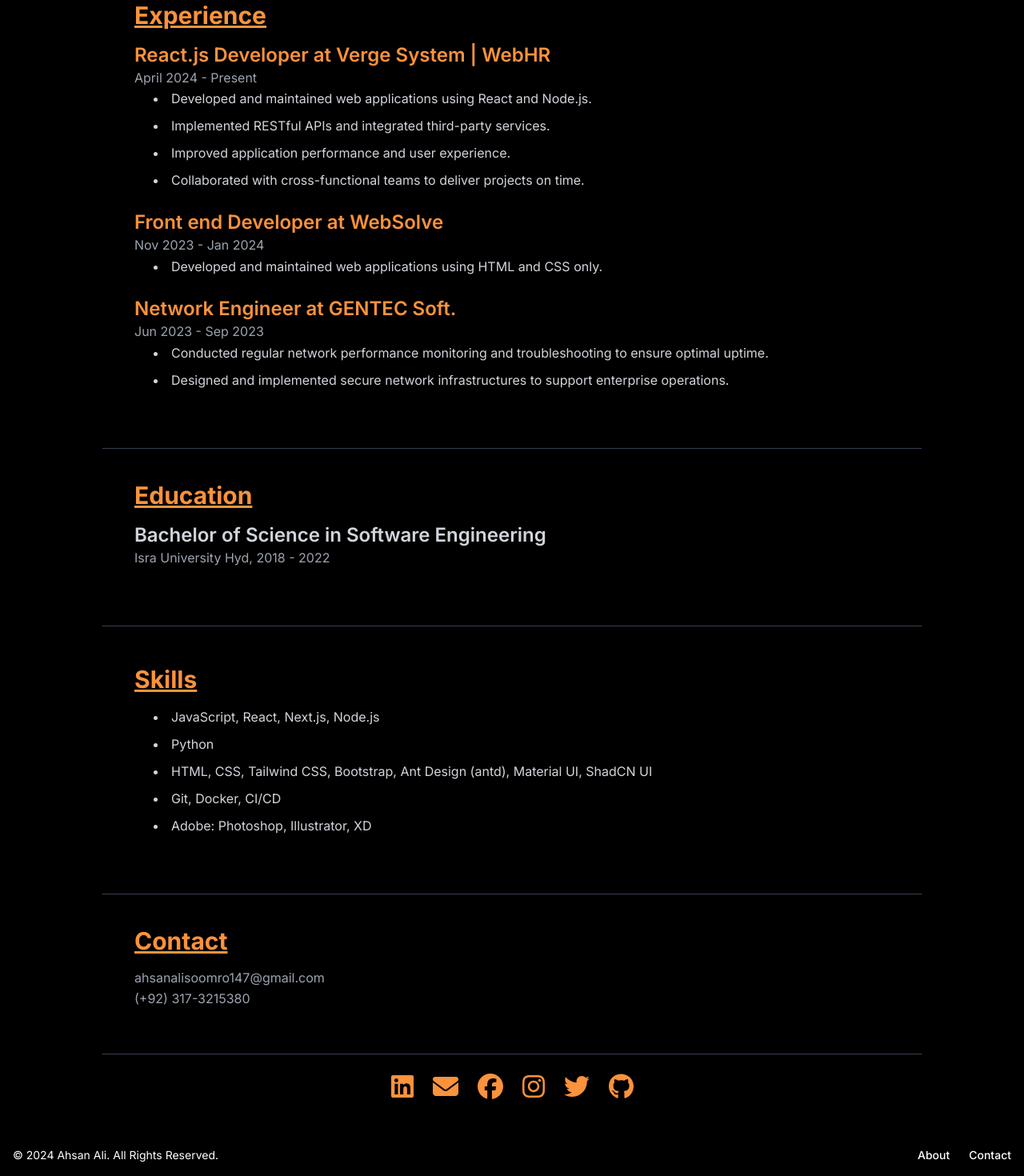
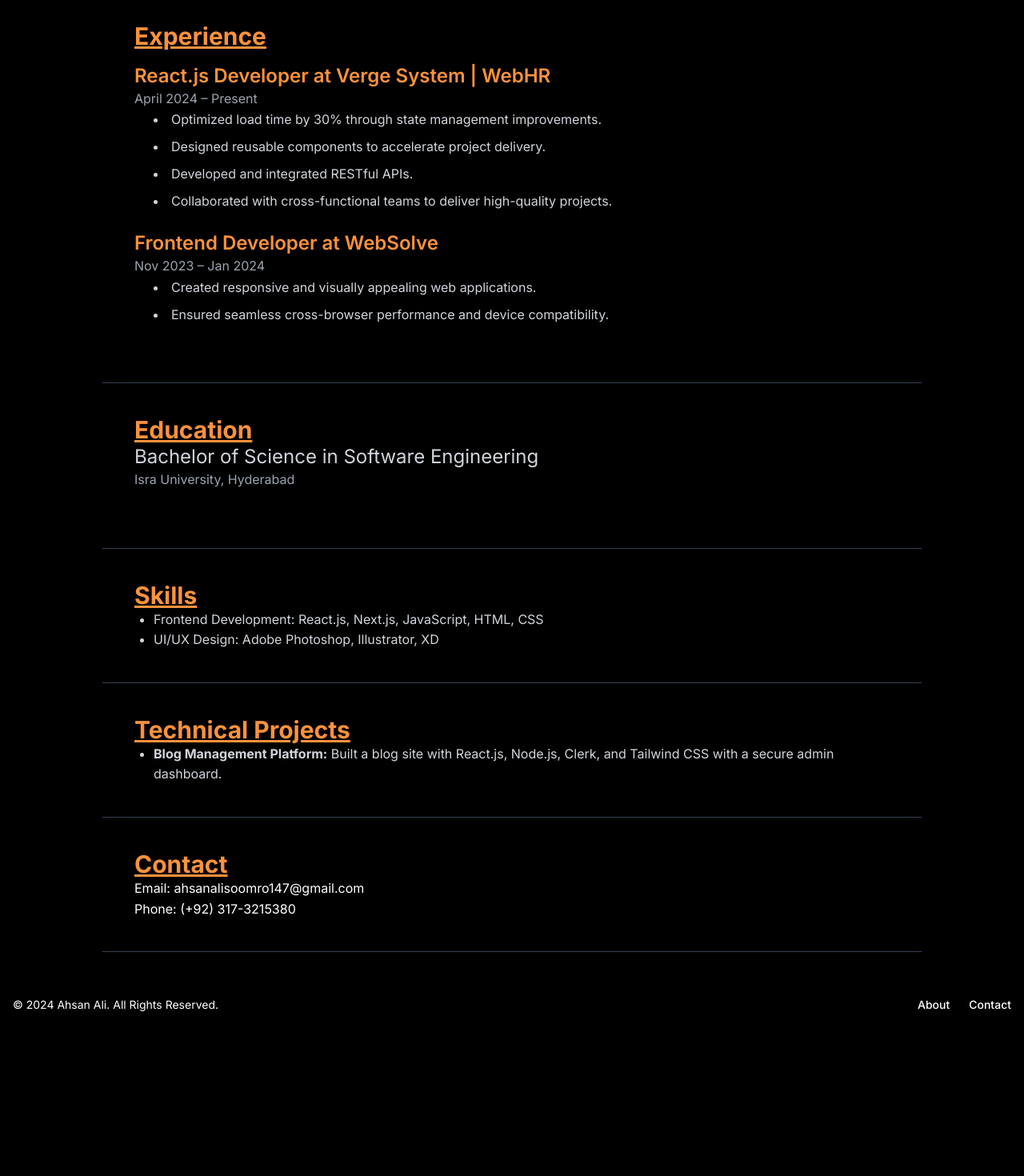
Before and after one commit to AhsanAli-Soomro/portfolio-web, a Next.js app: page /Text in a window 1280 px wide. Shown: the part 702-2172 px from the top of the page at 80% size. After the commit the page ends 1984 px from the top, so only its background shows below. Built offline with nearby package versions, Linux system fonts and the light colour scheme.

Commit message:
Update resume page

```diff
--- a/src/app/components/Resume.jsx
+++ b/src/app/components/Resume.jsx
@@ -2,8 +2,7 @@
 
 import React from 'react';
 import { FontAwesomeIcon } from '@fortawesome/react-fontawesome';
-import { faLinkedin, faFacebook, faInstagram, faTwitter, faGithub } from '@fortawesome/free-brands-svg-icons';
-import { faEnvelope } from '@fortawesome/free-solid-svg-icons';
+import { faLinkedin, faGithub, faEnvelope } from '@fortawesome/free-solid-svg-icons';
 
 const Resume = () => {
     const handleDownload = () => {
@@ -16,7 +15,7 @@
     };
 
     return (
-        <div className='flex bg-black flex-col'>
+        <div className="flex bg-black flex-col">
             <Stepper />
             <MainContent handleDownload={handleDownload} />
         </div>
@@ -26,24 +25,20 @@
 const Stepper = () => (
     <div className="w-full fixed bg-black pt-14 mb-10 z-10">
         <ul className="flex flex-wrap justify-around items-center font-normal text-gray-300 px-2 sm:px-6">
-            {['header', 'summary', 'experience', 'education', 'skills', 'contact'].map((section) => (
+            {['header', 'summary', 'experience', 'education', 'skills', 'projects', 'contact'].map((section) => (
                 <li key={section} className="relative text-xs sm:text-sm font-normal flex flex-col items-center mb-4 sm:mb-0">
                     <a href={`#${section}`} className="flex items-center space-x-2">
                         <span className="block w-3 h-3 sm:w-4 sm:h-4 bg-orange-400 rounded-full"></span>
                         <span className="text-xs sm:text-lg capitalize">{section}</span>
                     </a>
-                    {section !== 'contact' && (
-                        <span className="absolute w-px h-6 sm:h-8 left-1/2 transform -translate-x-1/2 top-6"></span>
-                    )}
                 </li>
             ))}
         </ul>
     </div>
 );
 
-
 const MainContent = ({ handleDownload }) => (
-    <div className='w-full pt-40 pb-10 bg-black text-white px-4 md:px-10'>
+    <div className="w-full pt-40 pb-10 bg-black text-white px-4 md:px-10">
         <div className="flex justify-center mb-4">
             <button
                 onClick={handleDownload}
@@ -57,30 +52,10 @@
         <Section id="experience" Component={Experience} />
         <Section id="education" Component={Education} />
         <Section id="skills" Component={Skills} />
+        <Section id="projects" Component={Projects} />
         <Section id="contact" Component={Contact} />
-        <div className="flex justify-center space-x-6 mt-6">
-            <a href="https://www.linkedin.com/in/ahsanali-soomro" className="text-orange-400 hover:text-white transition duration-300">
-                <FontAwesomeIcon icon={faLinkedin} size="2x" />
-            </a>
-            <a href="mailto:ahsanalisoomro147@gmail.com" className="text-orange-400 hover:text-white transition duration-300">
-                <FontAwesomeIcon icon={faEnvelope} size="2x" />
-            </a>
-            <a href="https://www.facebook.com/ahsanali.king.92" className="text-orange-400 hover:text-white transition duration-300">
-                <FontAwesomeIcon icon={faFacebook} size="2x" />
-            </a>
-            <a href="https://www.instagram.com/soomroahsan_ali/" className="text-orange-400 hover:text-white transition duration-300">
-                <FontAwesomeIcon icon={faInstagram} size="2x" />
-            </a>
-            <a href="http://www.twitter.com/AhsanAli3860" className="text-orange-400 hover:text-white transition duration-300">
-                <FontAwesomeIcon icon={faTwitter} size="2x" />
-            </a>
-            <a href="https://www.github.com/AhsanAli-Soomro" className="text-orange-400 hover:text-white transition duration-300">
-                <FontAwesomeIcon icon={faGithub} size="2x" />
-            </a>
-        </div>
     </div>
 );
-
 
 const Section = ({ id, Component }) => (
     <div id={id} className="max-w-5xl mx-auto p-4 md:p-10 bg-black border-b border-gray-700 scroll-mt-36">
@@ -92,11 +67,11 @@
     <div className="text-center">
         <h1 className="text-4xl font-bold text-orange-400">Ahsan Ali Soomro</h1>
         <h2 className="text-2xl text-gray-400 mt-2">Frontend Web Developer</h2>
-        <p className="text-gray-400 mt-2">ahsanalisoomro147@gmail.com | (+92) 317-3215380</p>
+        <p className="text-gray-400 mt-2">(+92) 317-3215380 · ahsanalisoomro147@gmail.com</p>
         <p className="text-gray-400 mt-2">
-            <a href='https://www.linkedin.com/in/ahsanali-soomro' className='hover:text-blue-500 transition duration-300'>LinkedIn</a>
-            {' | '}
-            <a href='https://github.com/AhsanAli-Soomro' className='hover:text-blue-500 transition duration-300'>GitHub</a>
+            <a href="https://ahsanalisoomro.vercel.app" className="hover:text-blue-500 transition duration-300">Portfolio</a> ·
+            <a href="https://linkedin.com/in/ahsanali-soomro" className="hover:text-blue-500 transition duration-300">LinkedIn</a> ·
+            <a href="https://github.com/AhsanAli-Soomro" className="hover:text-blue-500 transition duration-300">GitHub</a>
         </p>
     </div>
 );
@@ -105,7 +80,7 @@
     <div className="mb-8">
         <h3 className="text-3xl text-orange-400 font-bold mb-4 underline">Summary</h3>
         <p className="text-gray-300 leading-relaxed">
-            Experienced Front-end developer with a strong background in building scalable web applications and working across the Front-end. Proficient in HTML, CSS, JavaScript, React, and Next.js. Excellent problem-solving skills and a team player.
+            Enthusiastic and results-oriented Frontend Developer with over two years of experience creating interactive, user-friendly web applications. Adept at developing scalable, maintainable, and efficient solutions using React, Next.js, and modern tools. Skilled in UI/UX principles, optimizing functionality and aesthetics to elevate user experiences.
         </p>
     </div>
 );
@@ -116,27 +91,20 @@
         {[
             {
                 title: 'React.js Developer at Verge System | WebHR',
-                date: 'April 2024 - Present',
+                date: 'April 2024 – Present',
                 details: [
-                    'Developed and maintained web applications using React and Node.js.',
-                    'Implemented RESTful APIs and integrated third-party services.',
-                    'Improved application performance and user experience.',
-                    'Collaborated with cross-functional teams to deliver projects on time.',
+                    'Optimized load time by 30% through state management improvements.',
+                    'Designed reusable components to accelerate project delivery.',
+                    'Developed and integrated RESTful APIs.',
+                    'Collaborated with cross-functional teams to deliver high-quality projects.',
                 ],
             },
             {
-                title: 'Front end Developer at WebSolve',
-                date: 'Nov 2023 - Jan 2024',
+                title: 'Frontend Developer at WebSolve',
+                date: 'Nov 2023 – Jan 2024',
                 details: [
-                    'Developed and maintained web applications using HTML and CSS only.',
-                ],
-            },
-            {
-                title: 'Network Engineer at GENTEC Soft.',
-                date: 'Jun 2023 - Sep 2023',
-                details: [
-                    'Conducted regular network performance monitoring and troubleshooting to ensure optimal uptime.',
-                    'Designed and implemented secure network infrastructures to support enterprise operations.',
+                    'Created responsive and visually appealing web applications.',
+                    'Ensured seamless cross-browser performance and device compatibility.',
                 ],
             },
         ].map((job, index) => (
@@ -147,7 +115,7 @@
 
 const Job = ({ job }) => (
     <div className="mb-6">
-        <h4 className="text-2xl font-semibold text-orange-400 hover:underline hover:text-orange-300 transition duration-300">{job.title}</h4>
+        <h4 className="text-2xl font-semibold text-orange-400">{job.title}</h4>
         <p className="text-gray-400">{job.date}</p>
         <ul className="list-disc list-inside text-gray-300 leading-relaxed space-y-2 ml-6">
             {job.details.map((detail, index) => (
@@ -159,32 +127,40 @@
 
 const Education = () => (
     <div className="mb-8">
-        <h3 className="text-3xl font-bold mb-4 text-orange-400 underline">Education</h3>
-        <div className="mb-6">
-            <h4 className="text-2xl font-semibold text-gray-300">Bachelor of Science in Software Engineering</h4>
-            <p className="text-gray-400">Isra University Hyd, 2018 - 2022</p>
+        <h3 className="text-3xl font-bold text-orange-400 underline">Education</h3>
+        <div>
+            <h4 className="text-2xl text-gray-300">Bachelor of Science in Software Engineering</h4>
+            <p className="text-gray-400">Isra University, Hyderabad</p>
         </div>
     </div>
 );
 
 const Skills = () => (
-    <div className="mb-8 mt-2">
-        <h3 className="text-3xl font-bold mb-4 text-orange-400 underline">Skills</h3>
-        <ul className="list-disc list-inside text-gray-300 leading-relaxed space-y-2 ml-6">
-            <li>JavaScript, React, Next.js, Node.js</li>
-            <li>Python</li>
-            <li>HTML, CSS, Tailwind CSS, Bootstrap, Ant Design (antd), Material UI, ShadCN UI</li>
-            <li>Git, Docker, CI/CD</li>
-            <li>Adobe: Photoshop, Illustrator, XD</li>
+    <div>
+        <h3 className="text-3xl font-bold text-orange-400 underline">Skills</h3>
+        <ul className="list-disc ml-6 text-gray-300">
+            <li>Frontend Development: React.js, Next.js, JavaScript, HTML, CSS</li>
+            <li>UI/UX Design: Adobe Photoshop, Illustrator, XD</li>
+        </ul>
+    </div>
+);
+
+const Projects = () => (
+    <div>
+        <h3 className="text-3xl font-bold text-orange-400 underline">Technical Projects</h3>
+        <ul className="list-disc ml-6 text-gray-300">
+            <li>
+                <strong>Blog Management Platform:</strong> Built a blog site with React.js, Node.js, Clerk, and Tailwind CSS with a secure admin dashboard.
+            </li>
         </ul>
     </div>
 );
 
 const Contact = () => (
-    <div className="mb-4">
-        <h3 className="text-3xl font-bold mb-4 text-orange-400 underline">Contact</h3>
-        <p className="text-gray-400">ahsanalisoomro147@gmail.com</p>
-        <p className="text-gray-400">(+92) 317-3215380</p>
+    <div>
+        <h3 className="text-3xl font-bold text-orange-400 underline">Contact</h3>
+        <p>Email: ahsanalisoomro147@gmail.com</p>
+        <p>Phone: (+92) 317-3215380</p>
     </div>
 );
 
```
